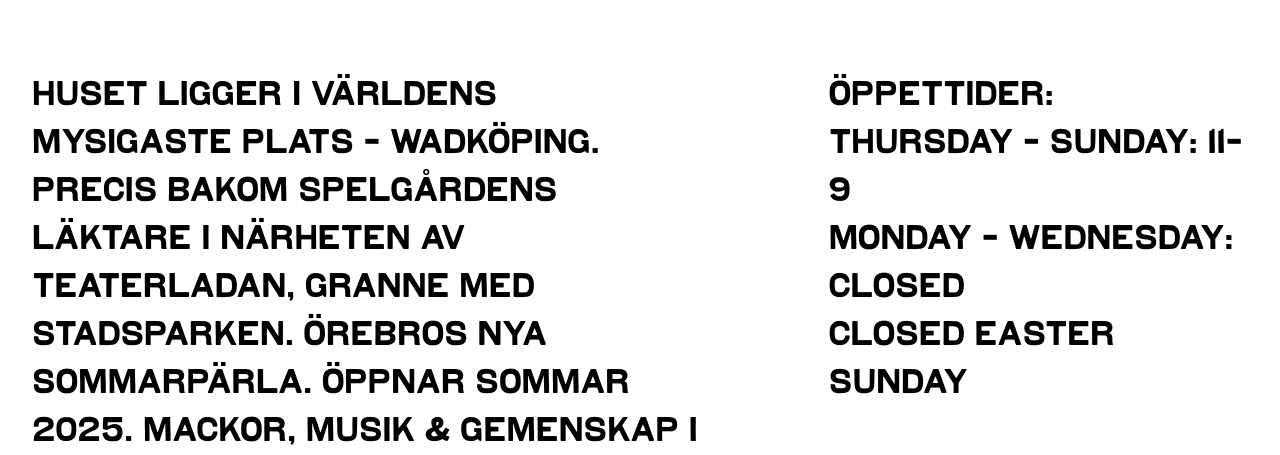
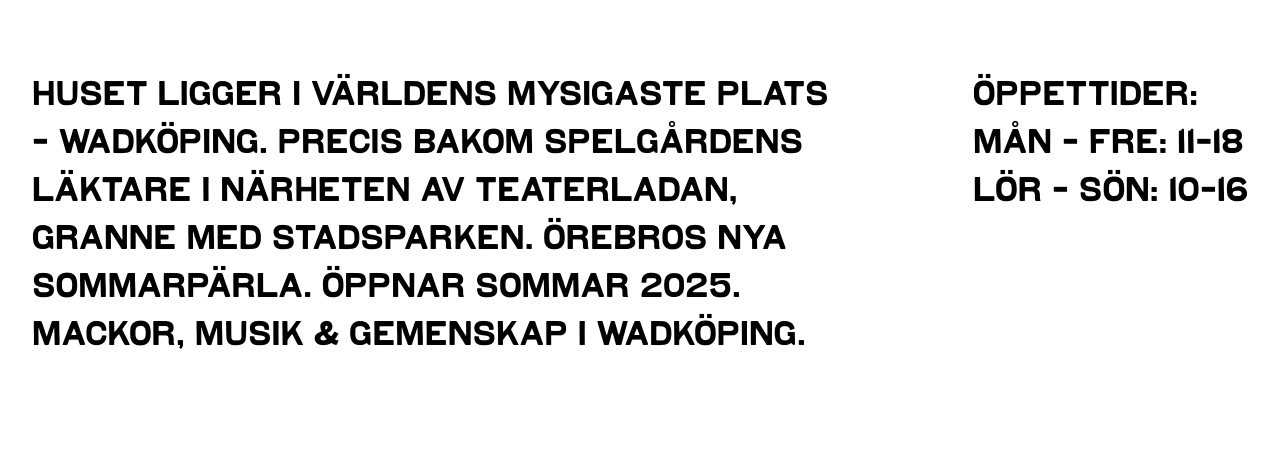
Before and after one commit to jknabe1/huset-under-bar-himmel, a Next.js app: page / in a window 1280 px wide. Shown: the part 800-1255 px from the top of the page. Built offline with nearby package versions, Linux system fonts and the light colour scheme.

Commit message:
Update opening hours in TextSection component for accuracy

```diff
--- a/components/Landing/Intro/TextSection.tsx
+++ b/components/Landing/Intro/TextSection.tsx
@@ -9,15 +9,11 @@
             </div>
             <div className="col-span-1 text-4xl">
                 <p>Öppettider:</p>
-                <p>Thursday - Sunday: 11-9</p>
-                <p>Monday - Wednesday: Closed</p>
-                <p></p>
-                <p>CLOSED EASTER SUNDAY</p>
-                <p></p>
-                <p></p>
-                <p></p>
-                <p></p>
-                <div className="pt-8 -mb-24 -mr-10"></div></div></section>
+                <p>Mån - Fre: 11-18</p>
+                <p>Lör - Sön: 10-16</p>
+                <div className="pt-8 -mb-24 -mr-10"></div>
+            </div>
+          </section>
     </div>
   )
 }
```
